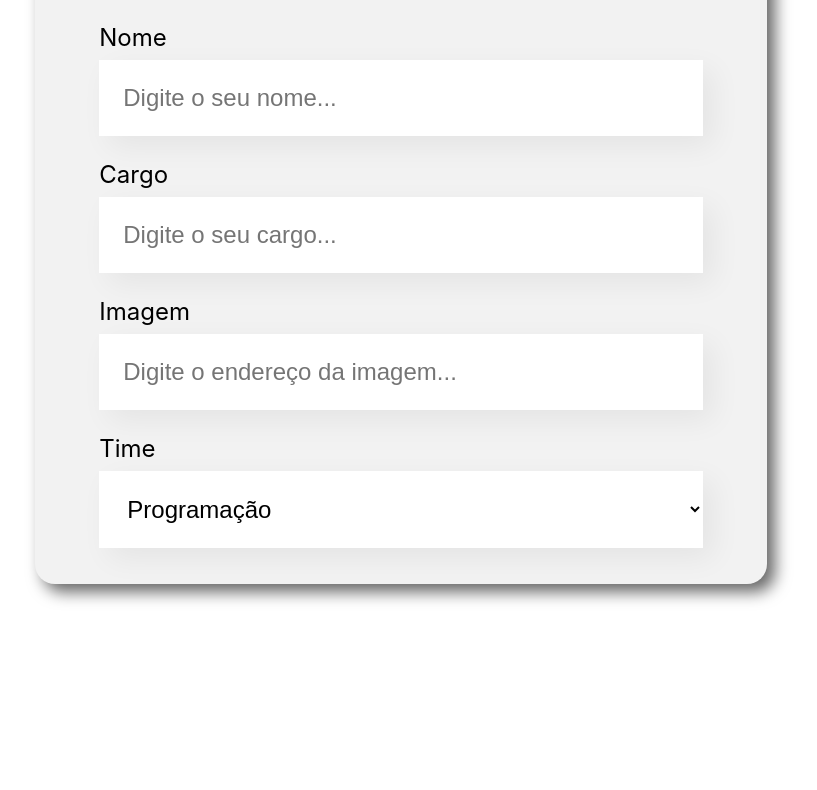
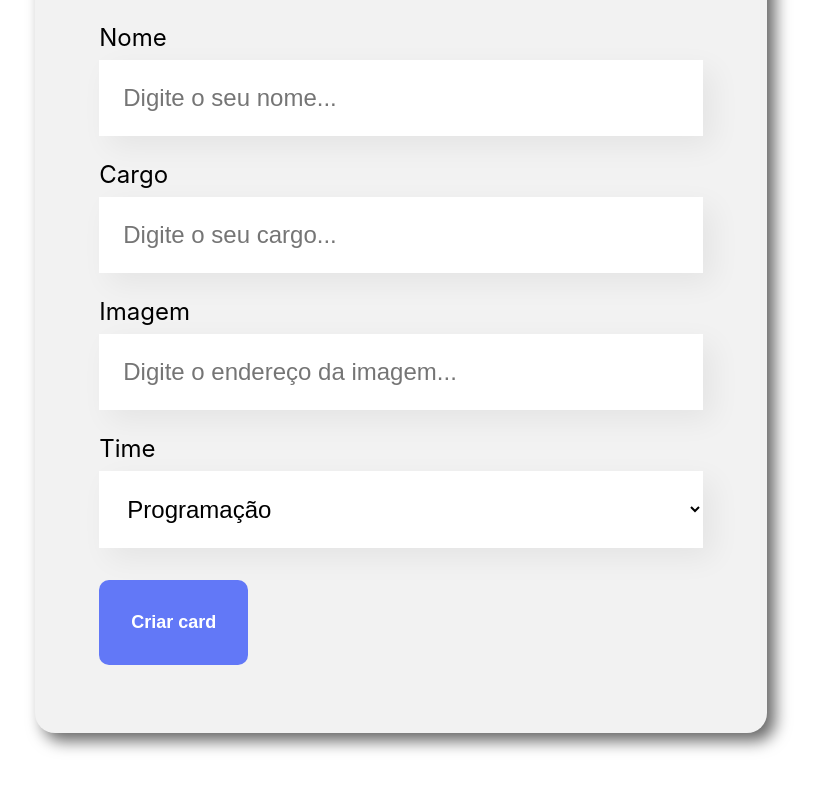
Before and after one commit to fjuncal/basic-react, a JavaScript app: page / in a window 1280 px wide. Shown: the part 356-1146 px from the top of the page, without its empty margins (239-1056 px from the left). Before the commit the page ends 1020 px from the top, so only its background shows below. Built offline with nearby package versions, Linux system fonts and the light colour scheme; the HTML template or start-up script is replaced by a standard one.

Commit message:
Criando botão

```diff
--- /dev/null
+++ b/src/componentes/Botao/Botao.css
@@ -0,0 +1,15 @@
+.botao{
+    background-color: #6278f7;
+    border-radius: 10px;
+    font-weight: 700;
+    font-size: 18px;
+    padding: 32px;
+    border:none;
+    cursor: pointer;
+    color: #FFF;
+    margin: 32px 0;
+}
+
+.botao:hover {
+    color: #95FFD4
+}
--- /dev/null
+++ b/src/componentes/Botao/index.js
@@ -0,0 +1,9 @@
+import './Botao.css'
+
+const Botao = (props) => {
+    return(
+        <button className='botao'>{props.texto}</button>
+    )
+}
+
+export default Botao;
--- a/src/componentes/Formulario/index.js
+++ b/src/componentes/Formulario/index.js
@@ -1,6 +1,7 @@
 import './Formulario.css'
 import CampoTexto from '../CampoTexto'
 import Dropdown from '../Dropdown';
+import Botao from '../Botao';
 
 const Formulario = () => {
     const times = [
@@ -20,6 +21,7 @@
                 <CampoTexto label="Cargo" placeholder="Digite o seu cargo" />
                 <CampoTexto label="Imagem" placeholder="Digite o endereço da imagem" />
                 <Dropdown label="Time" itens={times}/>
+                <Botao texto="Criar card"/>
             </form>
         </section>
     )
```
